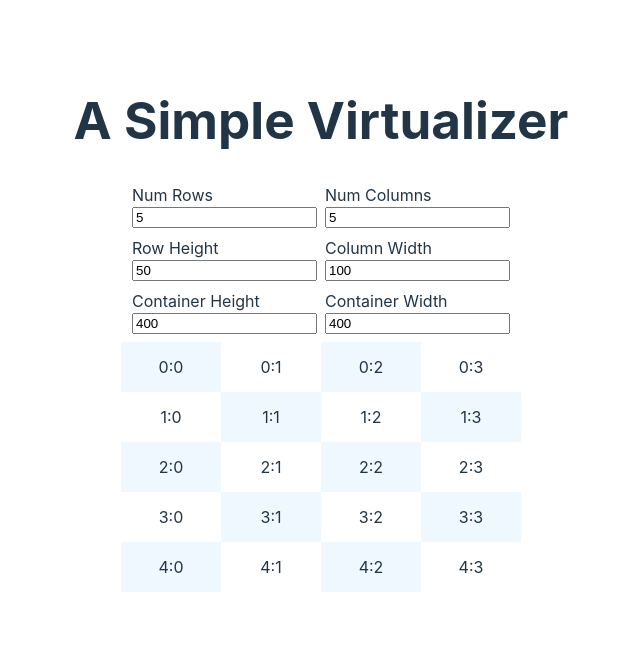
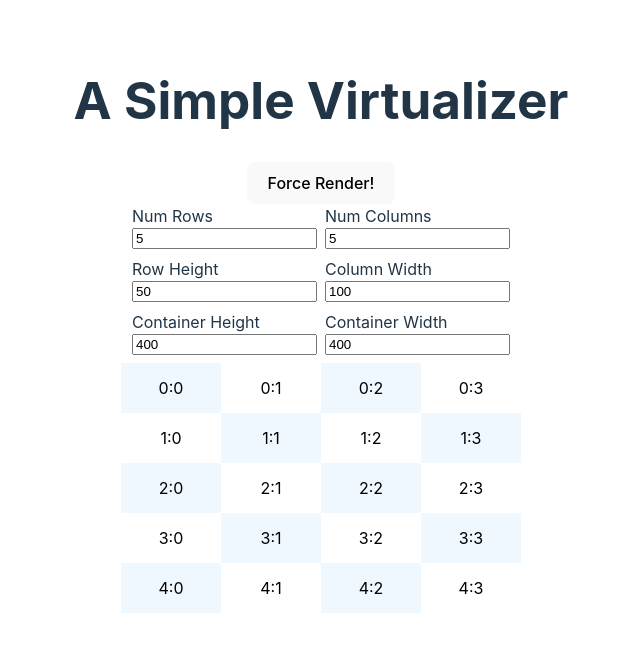
Before and after one commit to tofucode-dev/virtualization, a React (Vite) app: page / in a window 1280 px wide. Shown: the top 652 px of the page, without its empty margins (319-959 px from the left). Built offline with nearby package versions, Linux system fonts and the light colour scheme.

Commit message:
perf: optimize rendering and performance in Virtualizer component by memonizing children render function in App.tsx and adding memonization to calculated values

```diff
--- a/src/App.tsx
+++ b/src/App.tsx
@@ -68,10 +68,43 @@ const App = () => {
     useNumberParameter(400);
   const [containerWidthInput, containerWidth, onChangeContainerWidth] =
     useNumberParameter(400);
+  const [reset, setReset] = useState(false);
+
+  const renderCell = useCallback(
+    ({
+      rowIndex,
+      columnIndex,
+      style,
+    }: {
+      rowIndex: number;
+      columnIndex: number;
+      style: React.CSSProperties;
+    }) => (
+      <Cell
+        key={`${rowIndex}-${columnIndex}`}
+        style={style}
+        backgroundColor={
+          (rowIndex + (columnIndex % 2)) % 2 === 0 ? "aliceblue" : "white"
+        }
+      >
+        <p style={{ color: "black" }}>
+          {rowIndex}:{columnIndex}
+        </p>
+      </Cell>
+    ),
+    []
+  );
 
   return (
     <Container>
       <h1>A Simple Virtualizer</h1>
+      <button
+        onClick={() => {
+          setReset(prev => !prev);
+        }}
+      >
+        {reset ? "!Force Render" : "Force Render!"}
+      </button>
       <ParametersContainer>
         <TextField
           label="Num Rows"
@@ -112,19 +145,7 @@ const App = () => {
         containerHeight={containerHeight}
         containerWidth={containerWidth}
       >
-        {({ rowIndex, columnIndex, style }) => (
-          <Cell
-            key={`${rowIndex}-${columnIndex}`}
-            style={style}
-            backgroundColor={
-              (rowIndex + (columnIndex % 2)) % 2 === 0 ? "aliceblue" : "white"
-            }
-          >
-            <p>
-              {rowIndex}:{columnIndex}
-            </p>
-          </Cell>
-        )}
+        {renderCell}
       </Virtualizer>
     </Container>
   );
--- a/src/component-library/Virtualizer.tsx
+++ b/src/component-library/Virtualizer.tsx
@@ -1,4 +1,4 @@
-import React, { useCallback, useState } from "react";
+import React, { useCallback, useMemo, useState } from "react";
 
 // typeguards
 const isSizeFunction = (fn: unknown): fn is SizeFunction => {
@@ -114,16 +114,36 @@ export const Virtualizer = React.memo<VirtualizerProps>(props => {
   const containerWidth = checkNumberProp(props.containerWidth, 0);
   const children = checkFunctionProp(props.children, () => null);
 
-  // Only memoize if calculateCumulativeSize is actually expensive
-  const totalHeight = calculateCumulativeSize(numRows, rowHeight);
-  const totalWidth = calculateCumulativeSize(numColumns, columnWidth);
+  // Memoize expensive calculations - not that importantn for small grids.
+  const totalHeight = useMemo(
+    () => calculateCumulativeSize(numRows, rowHeight),
+    [numRows, rowHeight]
+  );
+  const totalWidth = useMemo(
+    () => calculateCumulativeSize(numColumns, columnWidth),
+    [numColumns, columnWidth]
+  );
 
   // Calculate initial visible range
-  // Simple calculations - no memoization needed
-  const avgRowHeight =
-    typeof rowHeight === "number" ? rowHeight : totalHeight / numRows;
-  const avgColumnWidth =
-    typeof columnWidth === "number" ? columnWidth : totalWidth / numColumns;
+  const avgRowHeight = useMemo(
+    () =>
+      typeof rowHeight === "number"
+        ? rowHeight
+        : numRows > 0
+          ? totalHeight / numRows
+          : 0,
+    [rowHeight, totalHeight, numRows]
+  );
+
+  const avgColumnWidth = useMemo(
+    () =>
+      typeof columnWidth === "number"
+        ? columnWidth
+        : numColumns > 0
+          ? totalWidth / numColumns
+          : 0,
+    [columnWidth, totalWidth, numColumns]
+  );
 
   const [firstVisibleRow, setFirstVisibleRow] = useState(() => 0);
   const [lastVisibleRow, setLastVisibleRow] = useState(() =>
@@ -150,8 +170,7 @@ export const Virtualizer = React.memo<VirtualizerProps>(props => {
     [avgRowHeight, avgColumnWidth, containerHeight, containerWidth]
   );
 
-  // No useCallback needed - just call directly in JSX
-  const renderCells = () => {
+  const renderCells = useCallback(() => {
     // Refactor to flat array:
     // Flat array is more efficient for React's reconciliation
     // Removed unnecessary array creation and nested operations - new Array(size).fill(null).map((__, x) => {})
@@ -184,7 +203,15 @@ export const Virtualizer = React.memo<VirtualizerProps>(props => {
     }
 
     return cells;
-  };
+  }, [
+    firstVisibleRow,
+    lastVisibleRow,
+    firstVisibleColumn,
+    lastVisibleColumn,
+    rowHeight,
+    columnWidth,
+    children,
+  ]);
 
   return (
     <div
```
Also changed, not shown: 1 other file (tests, documents, lock files or other folders).
